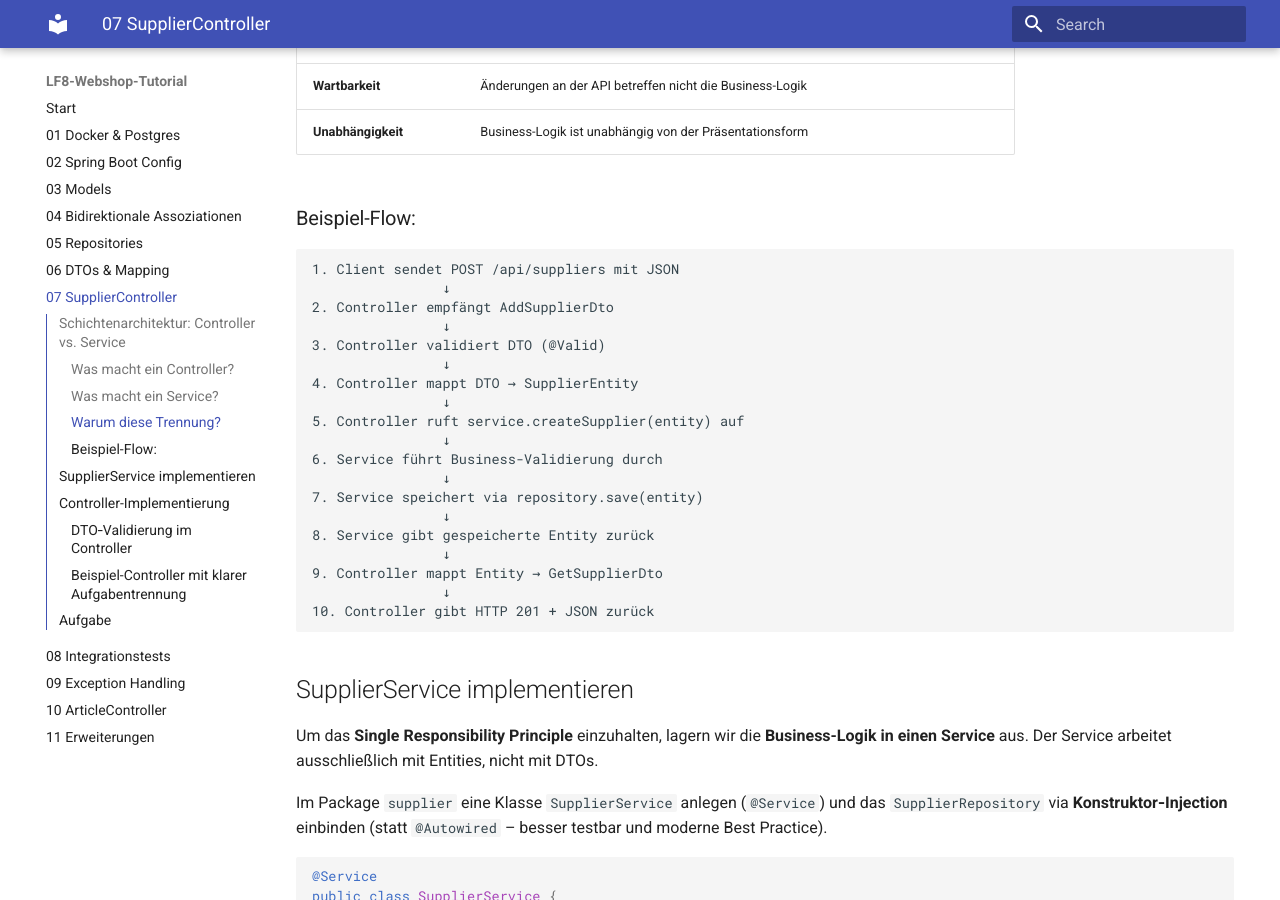
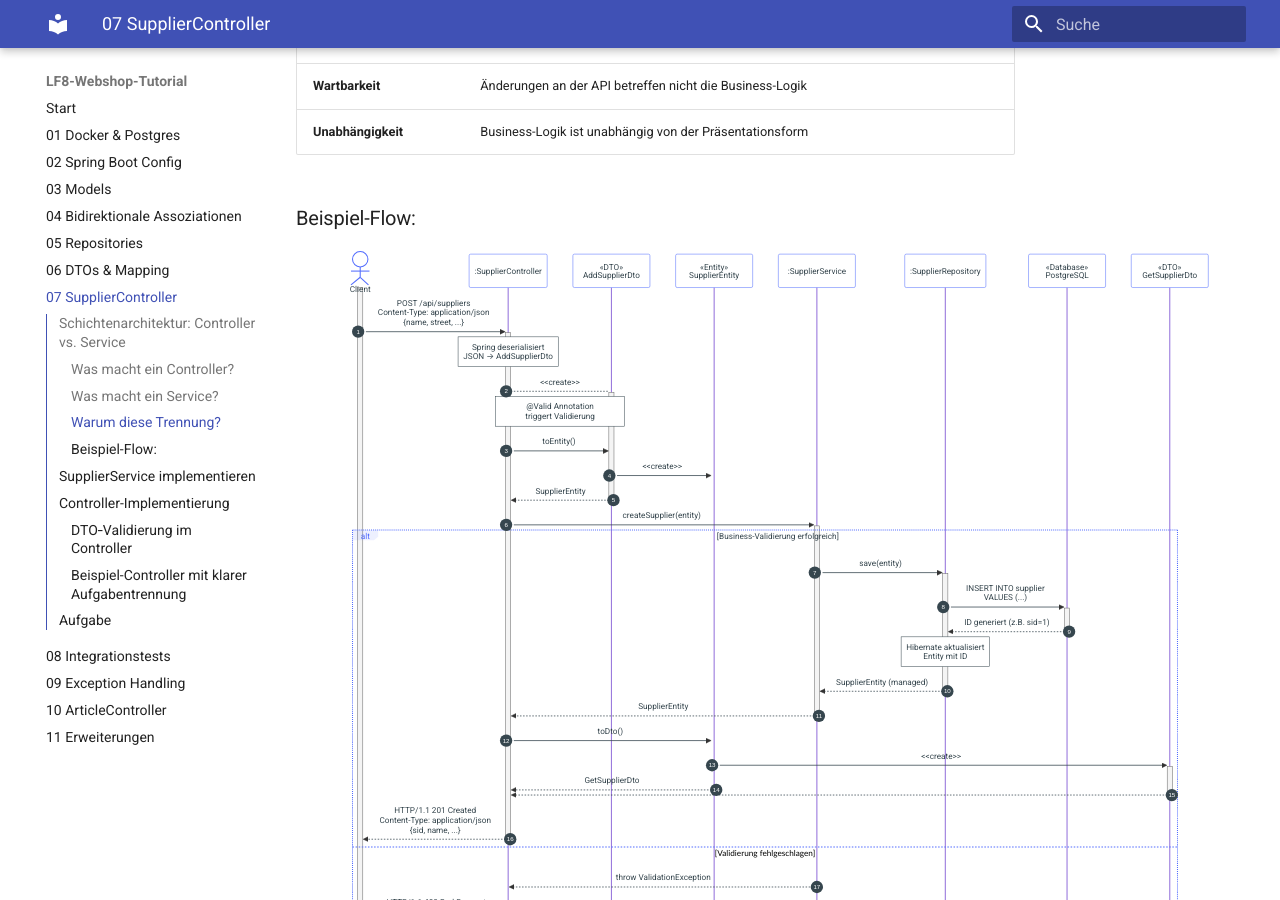
Before and after one commit to FA-Team-SZUT/LF8_webshop_tutorial, an MkDocs documentation site: the page built from docs/07_SupplierController.md, in a window 1280 px wide and 900 px high, scrolled down 1650 px. Built offline with MkDocs 1.6.1 and Material for MkDocs 9.7.7, drawn with Linux system fonts in a browser that asks for light colours.

````diff
--- a/docs/07_SupplierController.md
+++ b/docs/07_SupplierController.md
@@ -64,28 +64,53 @@ Der **Service** ist Teil der **Business-Logik-Schicht** und hat folgende Aufgabe
 
 ### Beispiel-Flow:
 
+```mermaid
+sequenceDiagram
+    autonumber
+    actor Client
+    participant C as :SupplierController
+    participant DTO1 as «DTO»<br/>AddSupplierDto
+    participant E as «Entity»<br/>SupplierEntity
+    participant S as :SupplierService
+    participant R as :SupplierRepository
+    participant DB as «Database»<br/>PostgreSQL
+    participant DTO2 as «DTO»<br/>GetSupplierDto
+
+    activate Client
+    Client->>+C: POST /api/suppliers<br/>Content-Type: application/json<br/>{name, street, ...}
+
+    Note over C: Spring deserialisiert<br/>JSON → AddSupplierDto
+    C-->+DTO1: <<create>>
+
+    Note over C,DTO1: @Valid Annotation<br/>triggert Validierung
+
+    C->>DTO1: toEntity()
+    DTO1->>+E: <<create>>
+    DTO1-->>-C: SupplierEntity
+
+    C->>+S: createSupplier(entity)
+
+    alt Business-Validierung erfolgreich
+        S->>+R: save(entity)
+        R->>+DB: INSERT INTO supplier<br/>VALUES (...)
+        DB-->>-R: ID generiert (z.B. sid=1)
+        Note over R: Hibernate aktualisiert<br/>Entity mit ID
+        R-->>-S: SupplierEntity (managed)
+        S-->>-C: SupplierEntity
+
+        C->>E: toDto()
+        E->>+DTO2: <<create>>
+        E-->>C: GetSupplierDto
+        DTO2-->>-C:
+
+        C-->>-Client: HTTP/1.1 201 Created<br/>Content-Type: application/json<br/>{sid, name, ...}
+    else Validierung fehlgeschlagen
+        S-->>C: throw ValidationException
+        C-->>Client: HTTP/1.1 400 Bad Request<br/>{error details}
+    end
+
+    deactivate Client
 ```
-1. Client sendet POST /api/suppliers mit JSON
-                ↓
-2. Controller empfängt AddSupplierDto
-                ↓
-3. Controller validiert DTO (@Valid)
-                ↓
-4. Controller mappt DTO → SupplierEntity
-                ↓
-5. Controller ruft service.createSupplier(entity) auf
-                ↓
-6. Service führt Business-Validierung durch
-                ↓
-7. Service speichert via repository.save(entity)
-                ↓
-8. Service gibt gespeicherte Entity zurück
-                ↓
-9. Controller mappt Entity → GetSupplierDto
-                ↓
-10. Controller gibt HTTP 201 + JSON zurück
-```
-
 
 
 
--- a/mkdocs.yml
+++ b/mkdocs.yml
@@ -5,11 +5,16 @@ docs_dir: docs
 theme:
   name: material
   features:
+    # Navigation und Layout
     - navigation.sections
     - navigation.top
     - toc.integrate
+    # Suche & UX
     - search.suggest
     - search.highlight
+    - content.code.copy
+    - content.progress   # Fortschrittsbalken beim Scrollen
+  language: de
 
 nav:
   - Start: index.md
@@ -42,3 +47,8 @@ extra:
 
 plugins:
   - search
+  - git-revision-date-localized:
+      fallback_to_build_date: true     # "Zuletzt aktualisiert" am Seitenende
+  - awesome-pages                     # Automatische Navigation nach Ordnerstruktur
+  - minify:
+      minify_html: true               # Schnellere Ladezeiten durch kleinere Seiten
````
Also changed, not shown: docs/index.md (+1 -1 lines).
